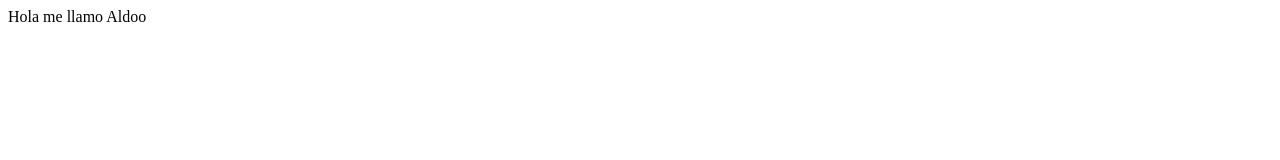
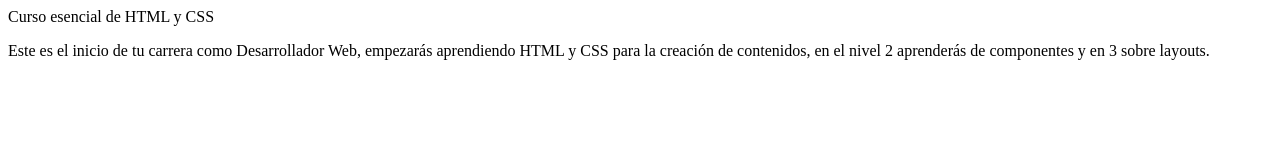
Before and after one commit to aqualdin/pweb, a plain HTML site: page index.html in a window 1280 px wide. Drawn offline with Linux system fonts and the light colour scheme.

Commit message:
Add files via upload

```diff
--- a/index.html
+++ b/index.html
@@ -7,6 +7,8 @@
   <title>Document</title>
 </head>
 <body>
-  Hola me llamo Aldoo
+Curso esencial de HTML y CSS
+  <p></p>
+  Este es el inicio de tu carrera como Desarrollador Web, empezarás aprendiendo HTML y CSS para la creación de contenidos, en el nivel 2 aprenderás de componentes y en 3 sobre layouts.
 </body>
 </html>
```
